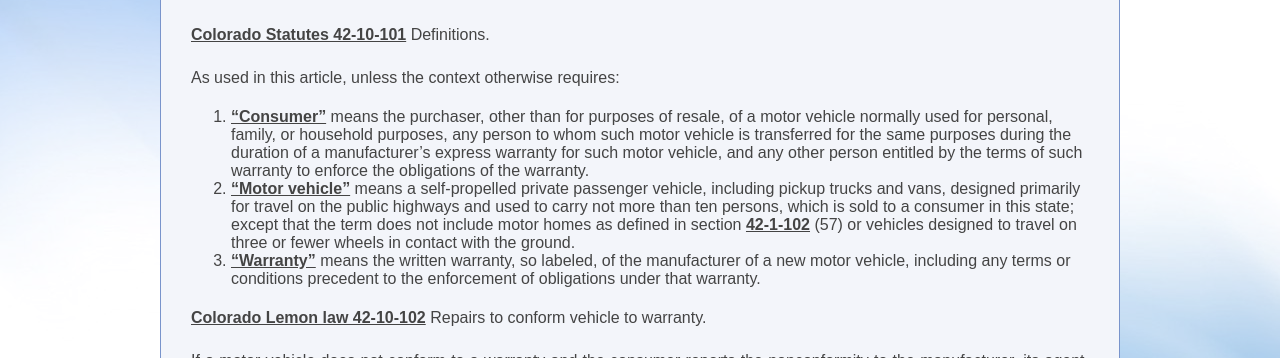
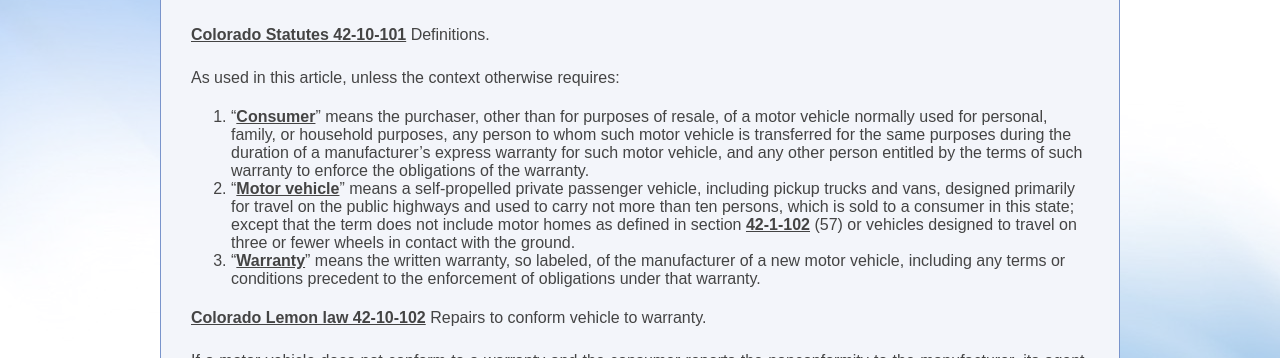
Before and after one commit to lemonlawaz/lemonlawaz.github.io, a Jekyll site: the page built from lemonlaws/colorado.md, in a window 1280 px wide and 900 px high. Shown: the part 447-805 px from the top of the window. Built offline with Jekyll 4.4.1, drawn with Linux system fonts in a browser that asks for light colours.

```diff
--- a/lemonlaws/colorado.md
+++ b/lemonlaws/colorado.md
@@ -11,9 +11,9 @@ seo: Colorado Lemon Law
 
 As used in this article, unless the context otherwise requires:
 
-  1. **"Consumer"** means the purchaser, other than for purposes of resale, of a motor vehicle normally used for personal, family, or household purposes, any person to whom such motor vehicle is transferred for the same purposes during the duration of a manufacturer's express warranty for such motor vehicle, and any other person entitled by the terms of such warranty to enforce the obligations of the warranty. <br>
-  2. **"Motor vehicle"** means a self-propelled private passenger vehicle, including pickup trucks and vans, designed primarily for travel on the public highways and used to carry not more than ten persons, which is sold to a consumer in this state; except that the term does not include motor homes as defined in section **42-1-102** (57) or vehicles designed to travel on three or fewer wheels in contact with the ground. <br>
-  3. **"Warranty"** means the written warranty, so labeled, of the manufacturer of a new motor vehicle, including any terms or conditions precedent to the enforcement of obligations under that warranty.
+  1. "**Consumer**" means the purchaser, other than for purposes of resale, of a motor vehicle normally used for personal, family, or household purposes, any person to whom such motor vehicle is transferred for the same purposes during the duration of a manufacturer's express warranty for such motor vehicle, and any other person entitled by the terms of such warranty to enforce the obligations of the warranty. <br>
+  2. "**Motor vehicle**" means a self-propelled private passenger vehicle, including pickup trucks and vans, designed primarily for travel on the public highways and used to carry not more than ten persons, which is sold to a consumer in this state; except that the term does not include motor homes as defined in section **42-1-102** (57) or vehicles designed to travel on three or fewer wheels in contact with the ground. <br>
+  3. "**Warranty**" means the written warranty, so labeled, of the manufacturer of a new motor vehicle, including any terms or conditions precedent to the enforcement of obligations under that warranty.
 
 **Colorado Lemon law 42-10-102** Repairs to conform vehicle to warranty.
 
```
